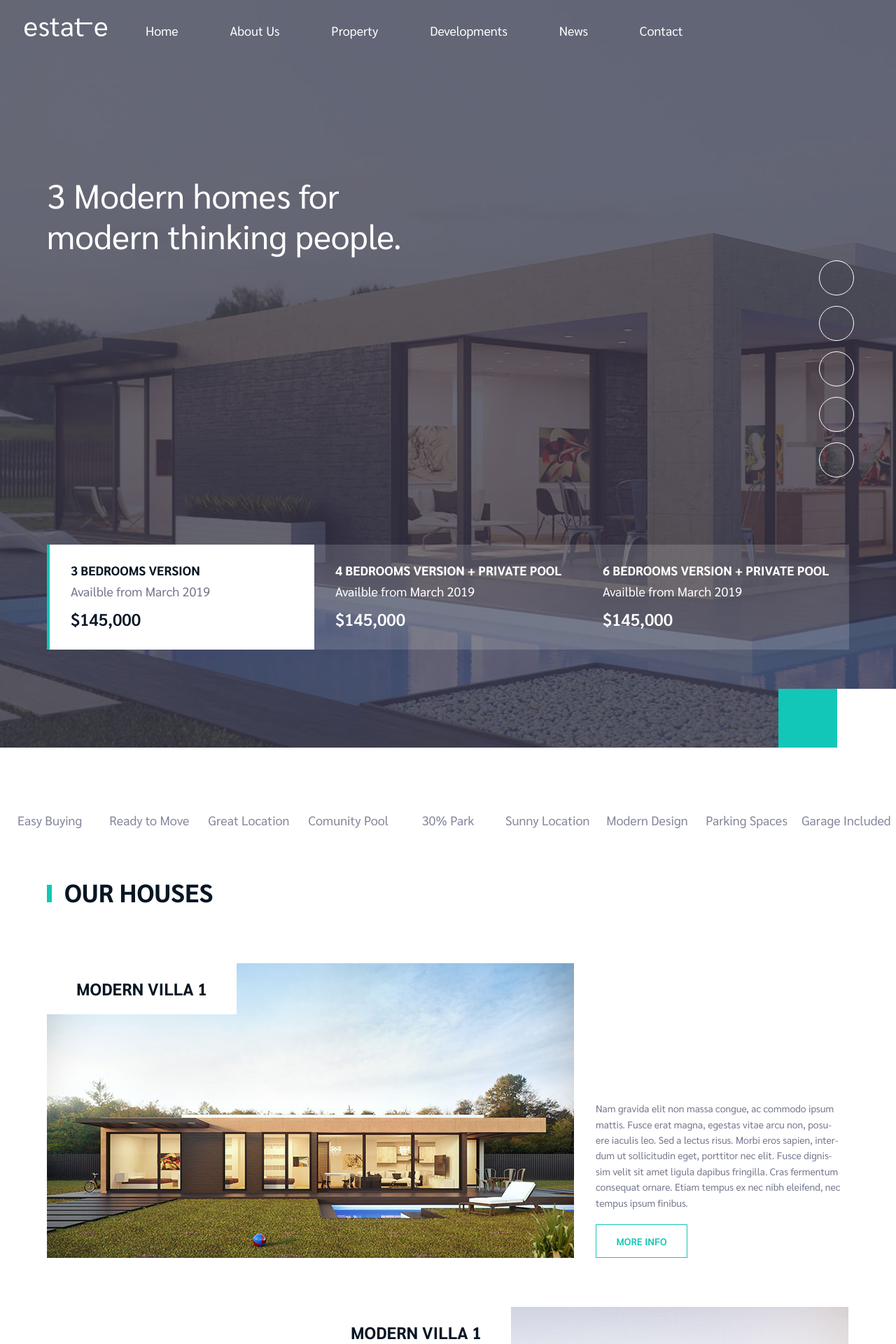
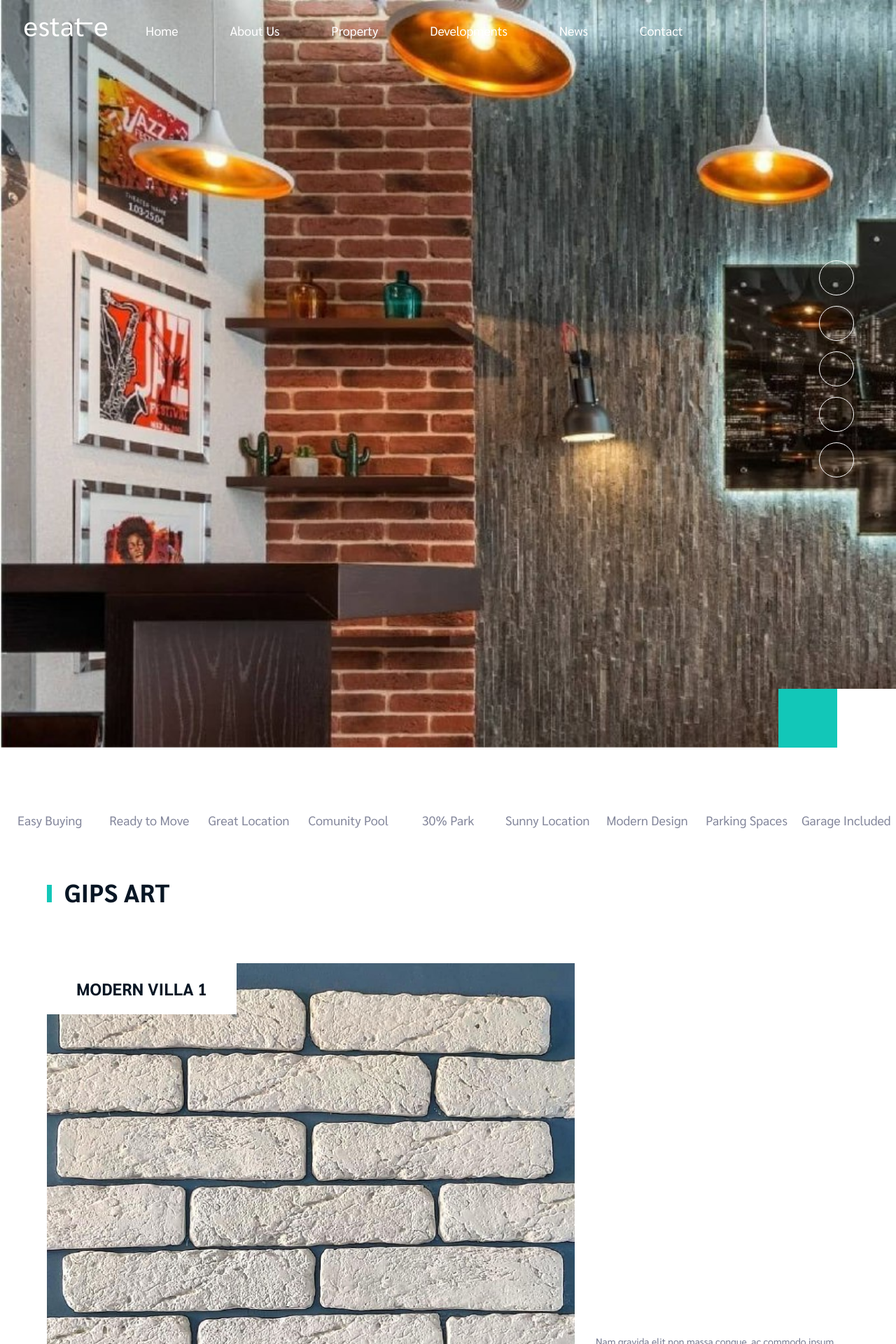
Before and after one commit to Samuri-777/My_Shop, a Flask app: page / in a window 1280 px wide. Shown: the top 1920 px of the page at 70% size. Run offline with Flask 2, Linux system fonts and the light colour scheme; some libraries are stand-ins or nearby versions; some web fonts are replaced.

Commit message:
add index

```diff
--- /dev/null
+++ b/My_Shop_J7/templates/base.html
@@ -0,0 +1,119 @@
+<!DOCTYPE html>
+<html lang="zxx">
+<head>
+	<title>Real Estate | HTML Template</title>
+	<meta charset="UTF-8">
+	<meta name="description" content="Real estate html template">
+	<meta name="keywords" content="real estate, html">
+	<meta name="viewport" content="width=device-width, initial-scale=1.0">
+	<link href="https://cdn.jsdelivr.net/npm/bootstrap@5.1.3/dist/css/bootstrap.min.css" rel="stylesheet" integrity="sha384-1BmE4kWBq78iYhFldvKuhfTAU6auU8tT94WrHftjDbrCEXSU1oBoqyl2QvZ6jIW3" crossorigin="anonymous">
+	<!-- Favicon -->
+	<link href="{{ url_for('static', filename='img/favicon.ico') }}" rel="shortcut icon"/>
+
+	<!-- Google font -->
+	<link href="https://fonts.googleapis.com/css?family=Sarabun:300,300i,400,400i,500,500i,600,600i,700,700i&display=swap" rel="stylesheet">
+
+	<!-- Stylesheets -->
+	<link rel="stylesheet" href="{{ url_for('static', filename='css/bootstrap.min.css') }}"/>
+	<link rel="stylesheet" href="{{ url_for('static', filename='css/font-awesome.min.css') }}"/>
+	<link rel="stylesheet" href="{{ url_for('static', filename='css/flaticon.css') }}"/>
+	<link rel="stylesheet" href="{{ url_for('static', filename='css/magnific-popup.css') }}"/>
+	<link rel="stylesheet" href="{{ url_for('static', filename='css/owl.carousel.min.css') }}"/>
+
+	<!-- Main Stylesheets -->
+	<link rel="stylesheet" href="{{ url_for('static', filename='css/style.css') }}"/>
+
+
+	<!--[if lt IE 9]>
+		<script src="https://oss.maxcdn.com/html5shiv/3.7.2/html5shiv.min.js"></script>
+		<script src="https://oss.maxcdn.com/respond/1.4.2/respond.min.js"></script>
+	<![endif]-->
+
+</head>
+<body>
+	<!-- Page Preloder -->
+	<div id="preloder">
+		<div class="loader"></div>
+	</div>
+
+	<!-- Header section -->
+	<header class="header-section">
+		<!-- logo -->
+		<a href="index.html" class="site-logo">
+			<img src="{{ url_for('static', filename='img/logo.png') }}" alt="">
+		</a>
+		<div class="nav-switch">
+			<i class="fa fa-bars"></i>
+		</div>
+		<div class="container">
+			<ul class="main-menu">
+				<li><a href="index.html">Home</a></li>
+				<li><a href="about.html">About Us</a></li>
+				<li><a href="property.html">Property</a></li>
+				<li><a href="developments.html">Developments</a></li>
+				<li><a href="blog.html">News</a></li>
+				<li><a href="contact.html">Contact</a></li>
+			</ul>
+		</div>
+	</header>
+	<!-- Header section end -->
+    {% block content %}
+    {% endblock %}
+    <!-- Footer section -->
+	<footer class="footer-section">
+		<div class="container">
+			<div class="row">
+				<div class="col-lg-5 col-md-2 col-sm-12">
+					<div class="footer-widget">
+						<img src="{{ url_for('static', filename='img/log-color.png') }}" alt="">
+					</div>
+				</div>
+				<div class="col-lg-2 col-md-3 col-sm-4">
+					<div class="footer-widget">
+						<h5>COMPANY</h5>
+						<ul>
+							<li><a href="">About Us</a></li>
+							<li><a href="">Offices</a></li>
+							<li><a href="">Contact Us</a></li>
+						</ul>
+					</div>
+				</div>
+				<div class="col-lg-2 col-md-3 col-sm-4">
+					<div class="footer-widget">
+						<h5>LEGAL</h5>
+						<ul>
+							<li><a href="">Documents</a></li>
+							<li><a href="">How to buy a house</a></li>
+							<li><a href="">Terms & Condition</a></li>
+						</ul>
+					</div>
+				</div>
+				<div class="col-lg-3 col-md-4 col-sm-4">
+					<div class="footer-widget">
+						<h5>SOCIAL</h5>
+						<div class="footer-social">
+							<a href=""><i class="fa fa-facebook"></i></a>
+							<a href=""><i class="fa fa-linkedin"></i></a>
+							<a href=""><i class="fa fa-twitter"></i></a>
+							<a href=""><i class="fa fa-youtube-play"></i></a>
+							<a href=""><i class="fa fa-instagram"></i></a>
+						</div>
+					</div>
+				</div>
+			</div>
+			<div class="copyright"><!-- Link back to Colorlib can't be removed. Template is licensed under CC BY 3.0. -->
+Copyright &copy;<script>document.write(new Date().getFullYear());</script> All rights reserved | This template is made with <i class="fa fa-heart-o" aria-hidden="true"></i> by <a href="https://colorlib.com" target="_blank">Colorlib</a>
+<!-- Link back to Colorlib can't be removed. Template is licensed under CC BY 3.0. --></div>
+		</div>
+	</footer>
+	<!-- Footer section end-->
+
+	<!--====== Javascripts & Jquery ======-->
+	<script src="{{ url_for('static', filename='js/jquery-3.2.1.min.js') }}"></script>
+	<script src="{{ url_for('static', filename='js/bootstrap.min.js') }}"></script>
+	<script src="{{ url_for('static', filename='js/owl.carousel.min.js') }}"></script>
+	<script src="{{ url_for('static', filename='js/jquery.magnific-popup.min.js') }}"></script>
+	<script src="{{ url_for('static', filename='js/main.js') }}"></script>
+
+	</body>
+</html>
--- a/My_Shop_J7/templates/index.html
+++ b/My_Shop_J7/templates/index.html
@@ -1,62 +1,5 @@
-<!DOCTYPE html>
-<html lang="zxx">
-<head>
-	<title>Real Estate | HTML Template</title>
-	<meta charset="UTF-8">
-	<meta name="description" content="Real estate html template">
-	<meta name="keywords" content="real estate, html">
-	<meta name="viewport" content="width=device-width, initial-scale=1.0">
-
-	<!-- Favicon -->
-	<link href="{{ url_for('static', filename='img/favicon.ico') }}" rel="shortcut icon"/>
-
-	<!-- Google font -->
-	<link href="https://fonts.googleapis.com/css?family=Sarabun:300,300i,400,400i,500,500i,600,600i,700,700i&display=swap" rel="stylesheet">
-
-	<!-- Stylesheets -->
-	<link rel="stylesheet" href="{{ url_for('static', filename='css/bootstrap.min.css') }}"/>
-	<link rel="stylesheet" href="{{ url_for('static', filename='css/font-awesome.min.css') }}"/>
-	<link rel="stylesheet" href="{{ url_for('static', filename='css/flaticon.css') }}"/>
-	<link rel="stylesheet" href="{{ url_for('static', filename='css/magnific-popup.css') }}"/>
-	<link rel="stylesheet" href="{{ url_for('static', filename='css/owl.carousel.min.css') }}"/>
-
-	<!-- Main Stylesheets -->
-	<link rel="stylesheet" href="{{ url_for('static', filename='css/style.css') }}"/>
-
-
-	<!--[if lt IE 9]>
-		<script src="https://oss.maxcdn.com/html5shiv/3.7.2/html5shiv.min.js"></script>
-		<script src="https://oss.maxcdn.com/respond/1.4.2/respond.min.js"></script>
-	<![endif]-->
-
-</head>
-<body>
-	<!-- Page Preloder -->
-	<div id="preloder">
-		<div class="loader"></div>
-	</div>
-
-	<!-- Header section -->
-	<header class="header-section">
-		<!-- logo -->
-		<a href="index.html" class="site-logo">
-			<img src="{{ url_for('static', filename='img/logo.png') }}" alt="">
-		</a>
-		<div class="nav-switch">
-			<i class="fa fa-bars"></i>
-		</div>
-		<div class="container">
-			<ul class="main-menu">
-				<li><a href="{{ url_for('static', filename='index.htm') }}'">Home</a></li>
-				<li><a href="about.html">About Us</a></li>
-				<li><a href="property.html">Property</a></li>
-				<li><a href="developments.html">Developments</a></li>
-				<li><a href="blog.html">News</a></li>
-				<li><a href="contact.html">Contact</a></li>
-			</ul>
-		</div>
-	</header>
-	<!-- Header section end -->
+{% extends 'base.html' %}
+{% block content %}
 
 	<!-- Hero section -->
 	<section class="hero-section">
@@ -70,39 +13,39 @@
 			</div>
 		</div>
 		<div class="hero-slider owl-carousel owl-theme">
-			<div class="hs-item set-bg" data-setbg="img/slider/1.jpg">
-				<div class="container">
+			<div class="hs-item set-bg" data-setbg="{{ url_for('static', filename='img/decor/gips_art_decor.jpg') }}">
+				<!-- <div class="container">
 					<div class="row">
 						<div class="col-xl-6 col-lg-7">
 							<h2>3 Modern homes for modern thinking people. </h2>
 						</div>
 					</div>
-				</div>
+				</div> -->
 			</div>
-			<div class="hs-item set-bg" data-setbg="img/slider/2.jpg">
-				<div class="container">
+			<div class="hs-item set-bg" data-setbg="{{ url_for('static', filename='img/decor/gips_art12.jpg') }}">
+				<!-- <div class="container">
 					<div class="row">
 						<div class="col-xl-6 col-lg-7">
 							<h2>4 Modern homes for modern thinking people. </h2>
 						</div>
 					</div>
-				</div>
+				</div> -->
 			</div>
-			<div class="hs-item set-bg" data-setbg="img/slider/3.jpg">
-				<div class="container">
+			<div class="hs-item set-bg" data-setbg="{{ url_for('static', filename='img/decor/gips_art14.jpg') }}">
+				<!-- <div class="container">
 					<div class="row">
 						<div class="col-xl-6 col-lg-7">
 							<h2>6 Modern homes for modern thinking people. </h2>
 						</div>
 					</div>
-				</div>
+				</div> -->
 			</div>
 		</div>
 		<!-- Hero details slider -->
 		<div class="hero-nav-slider-warp">
 			<div class="container">
 				<div class="hero-nav-slider owl-carousel">
-					<div class="hns-item">
+					<!-- <div class="hns-item">
 						<h5>3 bedrooms version</h5>
 						<p>Availble from March 2019</p>
 						<span>$145,000</span>
@@ -116,7 +59,7 @@
 						<h5>6 bedrooms version + pRIVATE POOL  </h5>
 						<p>Availble from March 2019</p>
 						<span>$145,000</span>
-					</div>
+					</div> -->
 				</div>
 			</div>
 		</div>
@@ -168,13 +111,13 @@
 	<section class="intro-section">
 		<div class="container">
 			<div class="section-title">
-				<h2>our houses</h2>
+				<h2>Gips Art</h2>
 			</div>
 			<div class="row">
 				<div class="col-lg-8">
 					<div class="intro-img-box">
 						<h4>MODERN VILLA 1</h4>
-						<img src="img/intro/1.jpg" alt="">
+						<img src="{{ url_for('static', filename='img/decor/gips_art_decor3.jpg') }}" alt="">
 					</div>
 				</div>
 				<div class="col-lg-4 align-items-end d-flex">
@@ -192,7 +135,7 @@
 				<div class="col-lg-8 order-1 order-lg-2">
 					<div class="intro-img-box">
 						<h4>MODERN VILLA 1</h4>
-						<img src="img/intro/2.jpg" alt="">
+						<img src="{{ url_for('static', filename='img/decor/gips_art13.jpg') }}" alt="">
 					</div>
 				</div>
 			</div>
@@ -209,19 +152,19 @@
 		</div>
 		<div class="design-slider owl-carousel">
 			<a href="img/design/1.jpg" class="img-popup-gallery">
-				<img src="img/design/1.jpg" alt="">
+				<img src="{{ url_for('static', filename='img/decor/gips_art6.jpg') }}" alt="">
 				<i class="flaticon-151-reading-glasses"></i>
 			</a>
 			<a href="img/design/2.jpg" class="img-popup-gallery">
-				<img src="img/design/2.jpg" alt="">
+				<img src="{{ url_for('static', filename='img/decor/gips_art7.jpg') }}" alt="">
 				<i class="flaticon-151-reading-glasses"></i>
 			</a>
 			<a href="img/design/3.jpg" class="img-popup-gallery">
-				<img src="img/design/3.jpg" alt="">
+				<img src="{{ url_for('static', filename='img/decor/gips_art8.jpg') }}" alt="">
 				<i class="flaticon-151-reading-glasses"></i>
 			</a>
 			<a href="img/design/2.jpg" class="img-popup-gallery">
-				<img src="img/design/2.jpg" alt="">
+				<img src="{{ url_for('static', filename='img/decor/gips_art9.jpg') }}" alt="">
 				<i class="flaticon-151-reading-glasses"></i>
 			</a>
 		</div>
@@ -254,20 +197,20 @@
 				<div class="col-xl-10 offset-xl-1">
 					<div class="tab-content location-tab">
 						<div class="tab-pane fade show active" id="tab-1" role="tabpanel" aria-labelledby="tab-1">
-							<img src="img/location/1.jpg" alt="">
-							<a href="https://www.youtube.com/watch?v=Sz_1tkcU0Co" class="play-btn"><img src="img/play-icon.png" alt=""></a>
+							<img src="{{ url_for('static', filename='img/location/1.jpg') }}" alt="">
+							<a href="https://www.youtube.com/watch?v=Sz_1tkcU0Co" class="play-btn"><img src="{{ url_for('static', filename='img/play-icon.png') }}" alt=""></a>
 						</div>
 						<div class="tab-pane fade" id="tab-2" role="tabpanel" aria-labelledby="tab-2">
-							<img src="img/location/2.jpg" alt="">
-							<a href="https://www.youtube.com/watch?v=7JTHzDiJ2NA" class="play-btn"><img src="img/play-icon.png" alt=""></a>
+							<img src="{{ url_for('static', filename='img/location/2.jpg') }}" alt="">
+							<a href="https://www.youtube.com/watch?v=7JTHzDiJ2NA" class="play-btn"><img src="{{ url_for('static', filename='img/play-icon.png') }}" alt=""></a>
 						</div>
 						<div class="tab-pane fade" id="tab-3" role="tabpanel" aria-labelledby="tab-3">
-							<img src="img/location/3.jpg" alt="">
-							<a href="https://www.youtube.com/watch?v=g3tB7aFoyjY" class="play-btn"><img src="img/play-icon.png" alt=""></a>
+							<img src="{{ url_for('static', filename='img/location/3.jpg') }}" alt="">
+							<a href="https://www.youtube.com/watch?v=g3tB7aFoyjY" class="play-btn"><img src="{{ url_for('static', filename='img/play-icon.png') }}" alt=""></a>
 						</div>
 						<div class="tab-pane fade" id="tab-4" role="tabpanel" aria-labelledby="tab-4">
-							<img src="img/location/4.jpg" alt="">
-							<a href="youtube.com/watch?v=slJrBtarjgo" class="play-btn"><img src="img/play-icon.png" alt=""></a>
+							<img src="{{ url_for('static', filename='img/location/4.jpg') }}" alt="">
+							<a href="youtube.com/watch?v=slJrBtarjgo" class="play-btn"><img src="{{ url_for('static', filename='img/play-icon.png') }}" alt=""></a>
 						</div>
 					</div>
 				</div>
@@ -275,25 +218,25 @@
 					<ul class="nav nav-tabs location-tab-nav" role="tablist">
 						<li class="nav-item">
 							<a class="nav-link active" id="1-tab" data-toggle="tab" href="#tab-1" role="tab" aria-controls="tab-1" aria-selected="true">
-								<img src="img/location/thumb-1.jpg" alt="">
+								<img src="{{ url_for('static', filename='img/location/thumb-1.jpg') }}" alt="">
 								<h5>Surroundings</h5>
 							</a>
 						</li>
 						<li class="nav-item">
 							<a class="nav-link" id="2-tab" data-toggle="tab" href="#tab-2" role="tab" aria-controls="tab-2" aria-selected="false">
-								<img src="img/location/thumb-2.jpg" alt="">
+								<img src="{{ url_for('static', filename='img/location/thumb-2.jpg') }}" alt="">
 								<h5>Interior Design</h5>
 							</a>
 						</li>
 						<li class="nav-item">
 							<a class="nav-link" id="3-tab" data-toggle="tab" href="#tab-3" role="tab" aria-controls="tab-3" aria-selected="false">
-								<img src="img/location/thumb-3.jpg" alt="">
+								<img src="{{ url_for('static', filename='img/location/thumb-3.jpg') }}" alt="">
 								<h5>Comunity Pool</h5>
 							</a>
 						</li>
 						<li class="nav-item">
 							<a class="nav-link" id="4-tab" data-toggle="tab" href="#tab-4" role="tab" aria-controls="tab-4" aria-selected="false">
-								<img src="img/location/thumb-4.jpg" alt="">
+								<img src="{{ url_for('static', filename='img/location/thumb-4.jpg') }}" alt="">
 								<h5>Views</h5>
 							</a>
 						</li>
@@ -350,61 +293,4 @@
 	</section>
 	<!-- Call to action section end-->
 
-	<!-- Footer section -->
-	<footer class="footer-section">
-		<div class="container">
-			<div class="row">
-				<div class="col-lg-5 col-md-2 col-sm-12">
-					<div class="footer-widget">
-						<img src="img/log-color.png" alt="">
-					</div>
-				</div>
-				<div class="col-lg-2 col-md-3 col-sm-4">
-					<div class="footer-widget">
-						<h5>COMPANY</h5>
-						<ul>
-							<li><a href="">About Us</a></li>
-							<li><a href="">Offices</a></li>
-							<li><a href="">Contact Us</a></li>
-						</ul>
-					</div>
-				</div>
-				<div class="col-lg-2 col-md-3 col-sm-4">
-					<div class="footer-widget">
-						<h5>LEGAL</h5>
-						<ul>
-							<li><a href="">Documents</a></li>
-							<li><a href="">How to buy a house</a></li>
-							<li><a href="">Terms & Condition</a></li>
-						</ul>
-					</div>
-				</div>
-				<div class="col-lg-3 col-md-4 col-sm-4">
-					<div class="footer-widget">
-						<h5>SOCIAL</h5>
-						<div class="footer-social">
-							<a href=""><i class="fa fa-facebook"></i></a>
-							<a href=""><i class="fa fa-linkedin"></i></a>
-							<a href=""><i class="fa fa-twitter"></i></a>
-							<a href=""><i class="fa fa-youtube-play"></i></a>
-							<a href=""><i class="fa fa-instagram"></i></a>
-						</div>
-					</div>
-				</div>
-			</div>
-			<div class="copyright"><!-- Link back to Colorlib can't be removed. Template is licensed under CC BY 3.0. -->
-Copyright &copy;<script>document.write(new Date().getFullYear());</script> All rights reserved | This template is made with <i class="fa fa-heart-o" aria-hidden="true"></i> by <a href="https://colorlib.com" target="_blank">Colorlib</a>
-<!-- Link back to Colorlib can't be removed. Template is licensed under CC BY 3.0. --></div>
-		</div>
-	</footer>
-	<!-- Footer section end-->
-
-	<!--====== Javascripts & Jquery ======-->
-	<script src="js/jquery-3.2.1.min.js"></script>
-	<script src="js/bootstrap.min.js"></script>
-	<script src="js/owl.carousel.min.js"></script>
-	<script src="js/jquery.magnific-popup.min.js"></script>
-	<script src="js/main.js"></script>
-
-	</body>
-</html>
+{% endblock %}
```
Also changed, not shown: My_Shop_J7/static/img/decor/gips_art10.jpg (added), My_Shop_J7/static/img/decor/gips_art11.jpg (added), My_Shop_J7/static/img/decor/gips_art12.jpg (added), My_Shop_J7/static/img/decor/gips_art13.jpg (added), My_Shop_J7/static/img/decor/gips_art14.jpg (added), My_Shop_J7/static/img/decor/gips_art4.jpg (added), My_Shop_J7/static/img/decor/gips_art5.jpg (added), My_Shop_J7/static/img/decor/gips_art6.jpg (added), My_Shop_J7/static/img/decor/gips_art7.jpg (added), My_Shop_J7/static/img/decor/gips_art8.jpg (added), My_Shop_J7/static/img/decor/gips_art9.jpg (added), My_Shop_J7/static/img/decor/gips_art_decor.jpg (added), My_Shop_J7/static/img/decor/gips_art_decor1.jpg (added), My_Shop_J7/static/img/decor/gips_art_decor2.jpg (added), 1 more files.
